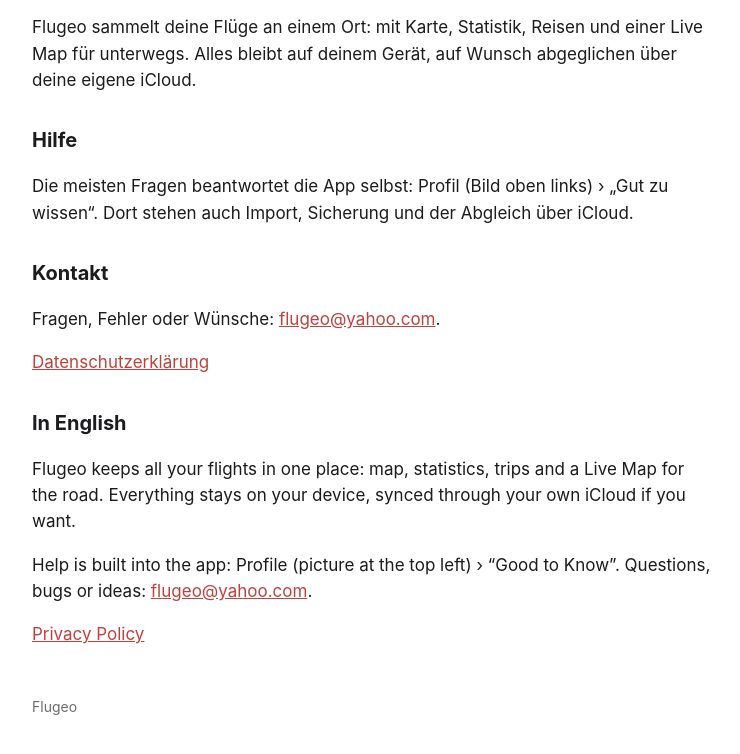
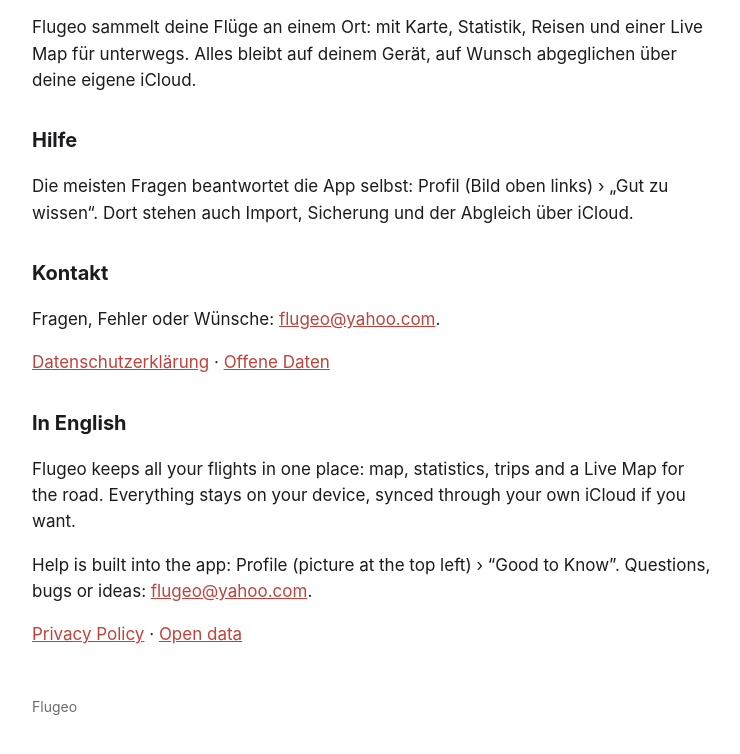
Before and after one commit to Flugeo/flugeo.github.io, a plain HTML site: page index.html in a window 1280 px wide. Shown: the part 160-914 px from the top of the page, without its empty margins (268-1008 px from the left). Drawn offline with Linux system fonts and the light colour scheme.

Commit message:
Startseite: Link Offene Daten

```diff
--- a/index.html
+++ b/index.html
@@ -23,11 +23,11 @@ footer{margin-top:48px;font-size:14px;color:#6c6c70}
 <p>Die meisten Fragen beantwortet die App selbst: Profil (Bild oben links) › „Gut zu wissen“. Dort stehen auch Import, Sicherung und der Abgleich über iCloud.</p>
 <h2>Kontakt</h2>
 <p>Fragen, Fehler oder Wünsche: <a href="mailto:flugeo@yahoo.com">flugeo@yahoo.com</a>.</p>
-<p><a href="datenschutz.html">Datenschutzerklärung</a></p>
+<p><a href="datenschutz.html">Datenschutzerklärung</a> · <a href="daten.html">Offene Daten</a></p>
 <h2 lang="en">In English</h2>
 <p lang="en">Flugeo keeps all your flights in one place: map, statistics, trips and a Live Map for the road. Everything stays on your device, synced through your own iCloud if you want.</p>
 <p lang="en">Help is built into the app: Profile (picture at the top left) › “Good to Know”. Questions, bugs or ideas: <a href="mailto:flugeo@yahoo.com">flugeo@yahoo.com</a>.</p>
-<p lang="en"><a href="privacy.html">Privacy Policy</a></p>
+<p lang="en"><a href="privacy.html">Privacy Policy</a> · <a href="daten.html#en">Open data</a></p>
 <footer>Flugeo</footer>
 </body>
 </html>
```
